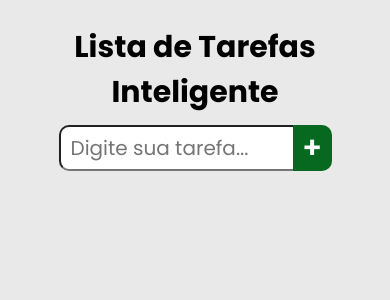
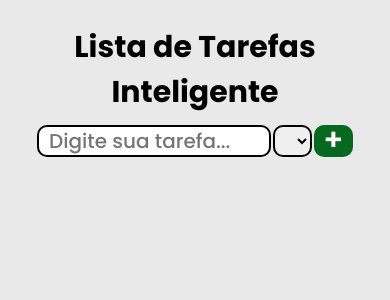
Before and after one commit to lucasdborges99/Lista-de-Tarefas-Inteligente, a React (Vite) app: page / in a window 390 px wide. Shown: the top 300 px of the page. Built offline with nearby package versions, Linux system fonts and the light colour scheme.

Commit message:
html e css da funcao select

```diff
--- a/src/components/App.jsx
+++ b/src/components/App.jsx
@@ -12,6 +12,11 @@ function App() {
   }
 
   function addTarefaNaLista(valorTarefa){
+    if(valorTarefa.trim() === ''){
+      alert("Digite alguma tarefa!");
+      return;
+    }
+
     const novaTarefa =
     {                                                    //cria um objeto com id e o valor do input que sera o texto da tarefa
     id: Date.now(),                                      //da um id unico
@@ -20,17 +25,24 @@ function App() {
     };                                                   //pega a lista nova, deixa ela como tudo que ja tinha na listaDeTarefas(usando
     let novaLista = [...listaDeTarefas, novaTarefa];     //os ...) mais o valor do input, depois atualiza o useState passando a novaLista
     setListaDeTarefas(novaLista);                        //como parametro
+    setInput('');                                        //limpa o input
   }
 
 
-  function removerTarefaDaLista(idRemocao){                                         //pega a funcao da lista de tarefas, no parametro(que
-    setListaDeTarefas(listaDeTarefas.filter(tarefa => tarefa.id !== idRemocao));    //sera o novo useState) ele filtra para que só aparecam
+  function removerTarefaDaLista(idTarefa){                                         //pega a funcao da lista de tarefas, no parametro(que
+    setListaDeTarefas(listaDeTarefas.filter(tarefa => tarefa.id !== idTarefa));    //sera o novo useState) ele filtra para que só aparecam
   }                                                                                 //as tarefas cujo id são diferentes do idRemocao, que é o id que esta sendo passado
+
+  function marcarTarefaConcluida(idTarefa){
+    setListaDeTarefas(lista => lista.map(tarefa =>
+      tarefa.id === idTarefa ? {... tarefa, concluido: !tarefa.concluido} : tarefa
+    ));
+  }
 
   return(
       <div className='container'>
         <InputTarefa input={input} mudancaInput={mudancaInput} addTarefaNaLista={addTarefaNaLista}/>
-        <ListaItens listaDeTarefas={listaDeTarefas} removerTarefaDaLista={removerTarefaDaLista}/>
+        <ListaItens listaDeTarefas={listaDeTarefas} removerTarefaDaLista={removerTarefaDaLista} marcarTarefaConcluida={marcarTarefaConcluida}/>
       </div>
 
   );
--- a/src/components/InputTarefa.jsx
+++ b/src/components/InputTarefa.jsx
@@ -1,5 +1,3 @@
-import App from "./App";
-
 function InputTarefa({input, mudancaInput, addTarefaNaLista}){
 
     return(
@@ -11,6 +9,18 @@ function InputTarefa({input, mudancaInput, addTarefaNaLista}){
             <div className="entradaTarefa">
                 <div className="inputTarefa">
                     <input type="text"  placeholder='Digite sua tarefa...' value={input} onChange={mudancaInput}/>
+                <div className="categorias">
+                    <select>
+                        <option value="" hidden selected>Categoria</option>
+                        <option className="trabalho">Trabalho</option>
+                        <option className="pessoal">Pessoal</option>
+                        <option className="estudos">Estudos</option>
+                        <option className="casa">Casa</option>
+                        <option className="lazer">Lazer</option>
+                        <option className="financas">Finanças</option>
+                        <option className="projetos">Projetos</option>
+                    </select>
+                </div>
                 </div>
                 <div className="btnAddTarefa">
                     <button onClick={() => addTarefaNaLista(input)}>+</button>
--- a/src/components/ItemTarefa.jsx
+++ b/src/components/ItemTarefa.jsx
@@ -1,13 +1,11 @@
-import App from "./App";
-
-function ItemTarefa({listaDeTarefas, removerTarefaDaLista}){
+function ItemTarefa({listaDeTarefas, removerTarefaDaLista, marcarTarefaConcluida}){
 
     return(
         <>
             {listaDeTarefas.map((tarefa) => (
-                <div  key={tarefa.id} className='item'>
+                <div  key={tarefa.id} className={tarefa.concluido ? 'item concluido' : 'item'}>
                     <div className="btnMarcarConcluida">
-                        <button></button>
+                        <button onClick={() => marcarTarefaConcluida(tarefa.id)}></button>
                     </div>
                     <div className="textoTarefa">
                         <p>{tarefa.texto}</p>
--- a/src/components/ListaItens.jsx
+++ b/src/components/ListaItens.jsx
@@ -1,10 +1,9 @@
-import App from "./App"
 import ItemTarefa from "./ItemTarefa";
 
-function ListaItens({listaDeTarefas, removerTarefaDaLista}){
+function ListaItens({listaDeTarefas, removerTarefaDaLista, marcarTarefaConcluida}){
     return(
         <div className="listaItens">
-            <ItemTarefa listaDeTarefas={listaDeTarefas} removerTarefaDaLista={removerTarefaDaLista}/>
+            <ItemTarefa listaDeTarefas={listaDeTarefas} removerTarefaDaLista={removerTarefaDaLista} marcarTarefaConcluida={marcarTarefaConcluida}/>
         </div>
     );
 }
--- a/src/styles/App.css
+++ b/src/styles/App.css
@@ -42,17 +42,45 @@ header .entradaTarefa{
   display: flex;
   flex-direction: row;
   justify-content: center;
-  margin-top: 10px;
+  align-items: center;
+  margin-bottom: 10px;
+}
+
+header .btnAddTarefa{
+  display: flex;
+  flex-direction: row;
+  height: 70%;
+  justify-content: center;
+}
+
+.entradaTarefa .inputTarefa{
+  display: flex;
+  flex-direction: row;
+  height: 70%;
+  justify-content: center;
 }
 
 .entradaTarefa input{
   font-size: 20px;
-  height: 70%;
+  height: 100%;
   width: 30vw;
   padding: 10px;
-  border-top-left-radius: 10px;
-  border-bottom-left-radius: 10px;
-  border-right: none;
+  border-radius: 10px;
+  border: 2px solid black;
+  font-weight: 500;
+}
+
+.entradaTarefa select{
+  font-size: 20px;
+  height: 100%;
+  width: 10vw;
+  border: 2px solid black;
+  text-align: start;
+  padding-left: 5px;
+  border-radius: 10px;
+  margin-left: 0.3vw;
+  cursor: pointer;
+  font-weight: 500;
 }
 
 .entradaTarefa button{
@@ -60,12 +88,12 @@ header .entradaTarefa{
   align-items: center;
   justify-content: center;
   font-size: 20px;
-  height: 70%;
-  width: 10vw;
+  height: 100%;
+  width: 3.6vw;
+  margin-left: 0.3vw;
   padding: 10px;
   border: none;
-  border-top-right-radius: 10px;
-  border-bottom-right-radius: 10px;
+  border-radius: 10px;
   color: white;
   background-color: rgb(7, 105, 32);
   font-weight: 600;
@@ -96,10 +124,12 @@ header .entradaTarefa{
   width: 50vw;
   max-width: 50vw;
   height: 8vh;
+  overflow: hidden;
   margin-bottom: 1.5vh;
   border-radius: 10px;
   background: white;
   box-shadow: rgba(0, 0, 0, 0.24) 0px 3px 8px;
+  transition: max-height 0.5s ease;
 }
 
 .listaItens .item.concluido{
@@ -114,6 +144,7 @@ header .entradaTarefa{
   border-radius: 10px;
   background-color: rgb(76, 175, 80);
   box-shadow: rgba(0, 0, 0, 0.24) 0px 3px 8px;
+  order: 999;
 }
 
 
@@ -133,6 +164,7 @@ header .entradaTarefa{
   justify-content: center;
   flex: 5%;
   height: 60%;
+  margin-left: 0.3vw;
 }
 
 .textoTarefa{
@@ -142,15 +174,16 @@ header .entradaTarefa{
   align-items: center;
   flex: 85%;
   height: 60%;
+  margin-left: 0.3vw;
 }
 
 .btnExcluir{
   display: flex;
   align-items: center;
-  justify-content: center;
+  justify-content: flex-end;
   flex: 10%;
   height: 60%;
-  margin-right: 0.5vw;
+  margin-right: 0.76vw;
 }
 
 .btnMarcarConcluida button{
@@ -171,8 +204,8 @@ header .entradaTarefa{
   align-items: center;
   justify-content: center;
   height: 100%;
-  width: 90%;
-  border-radius: 10px;
+  width: 53%;
+  border-radius: 6px;
   border: none;
   background: rgb(190, 9, 9);
   color: white;
@@ -184,6 +217,41 @@ header .entradaTarefa{
 .btnExcluir button:hover{
   transform: scale(1.05);
   box-shadow: rgb(190, 9, 9) 0px 1px 5px;
+}
+
+.trabalho{
+  color: rgb(35, 35, 204);
+  font-weight: bold;
+}
+
+.pessoal{
+  color: red;
+  font-weight: bold;
+}
+
+.estudos{
+  color: rgb(218, 186, 7);
+  font-weight: bold;
+}
+
+.casa{
+  color: rgb(100, 44, 7);
+  font-weight: bold;
+}
+
+.lazer{
+  color: orangered;
+  font-weight: bold;
+}
+
+.financas{
+  color: green;
+  font-weight: bold;
+}
+
+.projetos{
+  color: rgb(47, 167, 155);
+  font-weight: bold;
 }
 
 @media (max-width: 768px){
@@ -241,15 +309,40 @@ header .entradaTarefa{
   height: 70%;
   width: 60vw;
   padding: 10px;
-  border-top-left-radius: 10px;
-  border-bottom-left-radius: 10px;
-  border-right: none;
+  border-radius: 10px;
 }
 
+.entradaTarefa select{
+  font-size: 20px;
+  height: 70%;
+  width: 10vw;
+  border: 2px solid black;
+  text-align: start;
+  padding-right: 10px;
+  border-radius: 10px;
+  margin-left: 0.5vw;
+}
+
+.entradaTarefa button{
+  height: 70%;
+  margin-left: 0.5vw;
+}
 }
 
 @media (max-width: 425px){
   header .titulo{
     font-size: 15px;
   }
+
+  .btnMarcarConcluida{
+    margin-left: 2vw;
+  }
+  .textoTarefa{
+    margin-left: 1vw;
+  }
+
+  .btnExcluir button{
+    width: 7.6vw;
+    font-size: 15px;
+  }
 }
```
